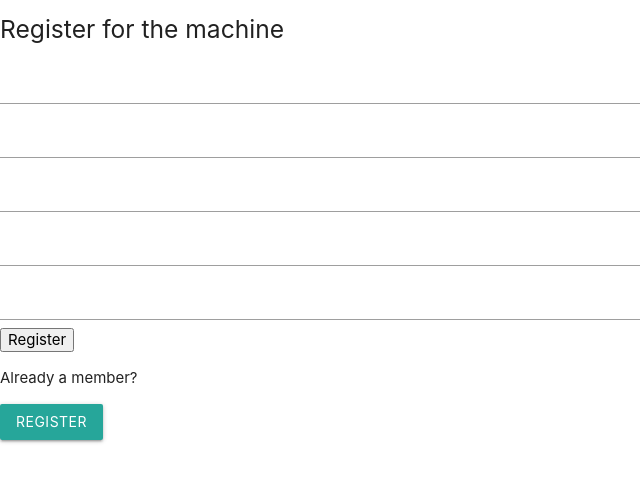
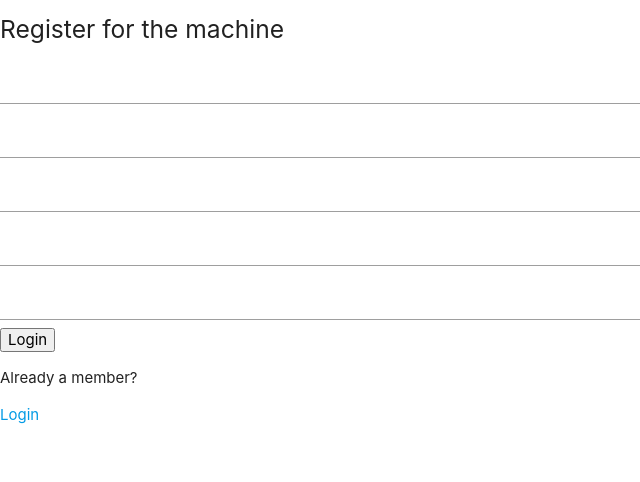
Before and after one commit to QuorglepleegJr/Flask, a Flask app: page /register in a window 1280 px wide. Shown: the top 482 px of the page, without its empty margins (0-640 px from the left). Run offline with Flask 3, Linux system fonts and the light colour scheme.

Commit message:
Beginning to finish vault

```diff
--- a/spysite/templates/login.html
+++ b/spysite/templates/login.html
@@ -22,7 +22,7 @@
             {{ form.csrf }}
             <label for="username_input">Your Name: </label>
             <input name="username" id="username_input" class="form_control">
-            <button name="submit" type="submit" class="btn btn-primaru">Log In</button>
+            <button name="submit" type="submit" class="btn btn-primary">Log In</button>
         </form>
     </div>
 
--- a/vault/app.py
+++ b/vault/app.py
@@ -47,7 +47,6 @@
     realname = StringField("Real Name")
     confirm_pass = StringField("Re-enter Password")
     code = StringField("Access Code")
-    submit = SubmitField("Register")
 
 @app.route('/', methods=['GET', 'POST'])
 def welcome():
@@ -99,15 +98,23 @@
 
     login_form = LoginForm()
 
+    print(login_form, login_form.is_submitted())
+
     if login_form.is_submitted():
 
+        print("Entered form:")
+
         username = login_form.username.data
+
+        print("Username:", username)
 
         if not User.exists(username):
 
             return render_template("login.html", form=login_form, error="User does not exist.")
 
         password = login_form.password.data
+
+        print("Password:", password)
 
         if password != User.get_password(username):
 
--- a/vault/templates/register.html
+++ b/vault/templates/register.html
@@ -14,7 +14,7 @@
 <body>
 
     <h5>Register for the machine</h5>
-    <p> {{ error }}
+    <p>{{ error }}</p>
 
     <form action="" class="form-inline">
 
@@ -29,7 +29,7 @@
     </form>
 
     <p>Already a member?</p>
-    <a class="btn" href="register">Register</a>
+    <a href="login">Login</a>
 
     <!-- Compiled and minified JavaScript -->
     <script src="https://cdnjs.cloudflare.com/ajax/libs/materialize/1.0.0/js/materialize.min.js"></script>
```
Also changed, not shown: vault/templates/login.html (+4 -3 lines).
